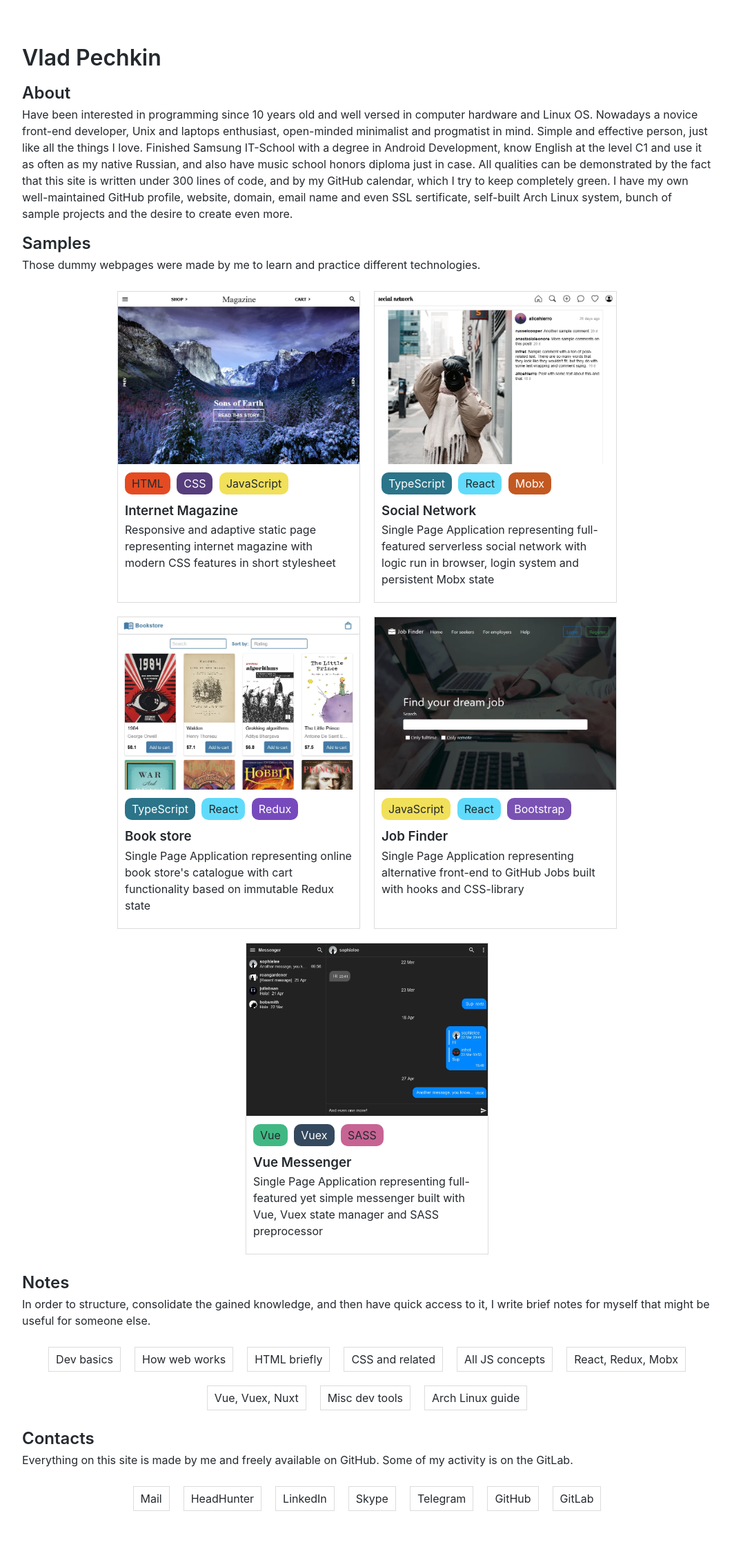
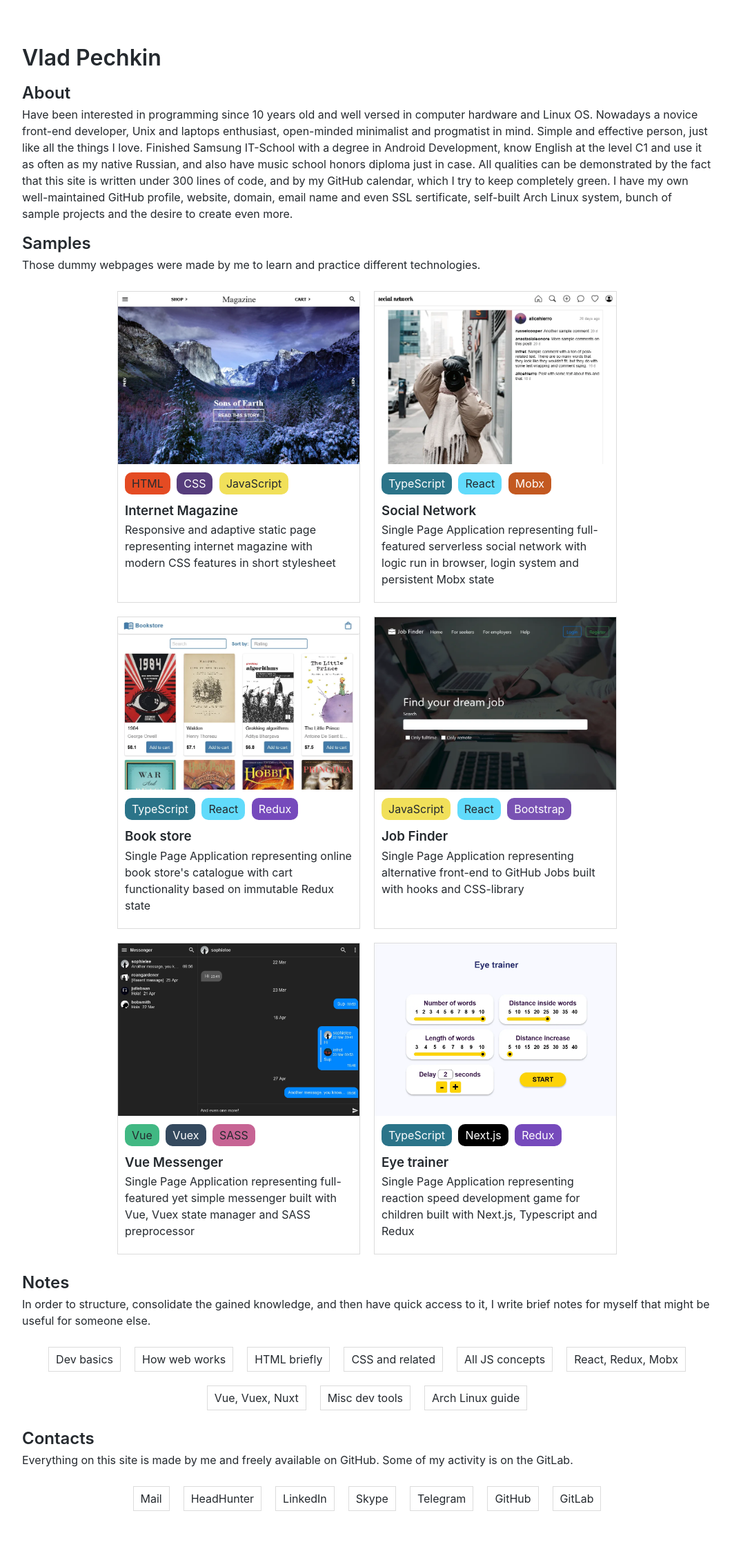
Before and after one commit to pechkn/pechkn.github.io, a Jekyll site: the page index.html, which Jekyll copies as it is, in a window 1280 px wide. Shown: the whole page at 69% size, without its empty margins (108-1169 px from the left). Built offline with Jekyll 4.4.1, drawn with Linux system fonts in a browser that asks for light colours.

Commit message:
Add new card

```diff
--- a/index.html
+++ b/index.html
@@ -72,7 +72,7 @@
           </p>
         </a>
         <a class="card" href="vue-messenger">
-          <img class="preview" src="res/vue-messenger.webp" alt="In development" />
+          <img class="preview" src="res/vue-messenger.webp" alt="Site preview" />
           <span class="vue" />
           <span class="vuex" />
           <span class="sass" />
@@ -80,6 +80,17 @@
           <p>
             Single Page Application representing full-featured yet simple messenger built with Vue,
             Vuex state manager and SASS preprocessor
+          </p>
+        </a>
+        <a class="card" href="eye-trainer">
+          <img class="preview" src="res/eye-trainer.webp" alt="Site preview" />
+          <span class="ts" />
+          <span class="next" />
+          <span class="redux" />
+          <h3>Eye trainer</h3>
+          <p>
+            Single Page Application representing reaction speed development game for children built with Next.js,
+            Typescript and Redux
           </p>
         </a>
       </div>
--- a/style.css
+++ b/style.css
@@ -127,7 +127,14 @@ span:before {
   background-color: #34495e;
   color: white;
 }
+
 .sass:before {
   content: 'SASS';
   background-color: #c76494;
 }
+
+.next:before {
+  content: 'Next.js';
+  color: white;
+  background-color: black;
+}
```
Also changed, not shown: res/eye-trainer.webp (added).
